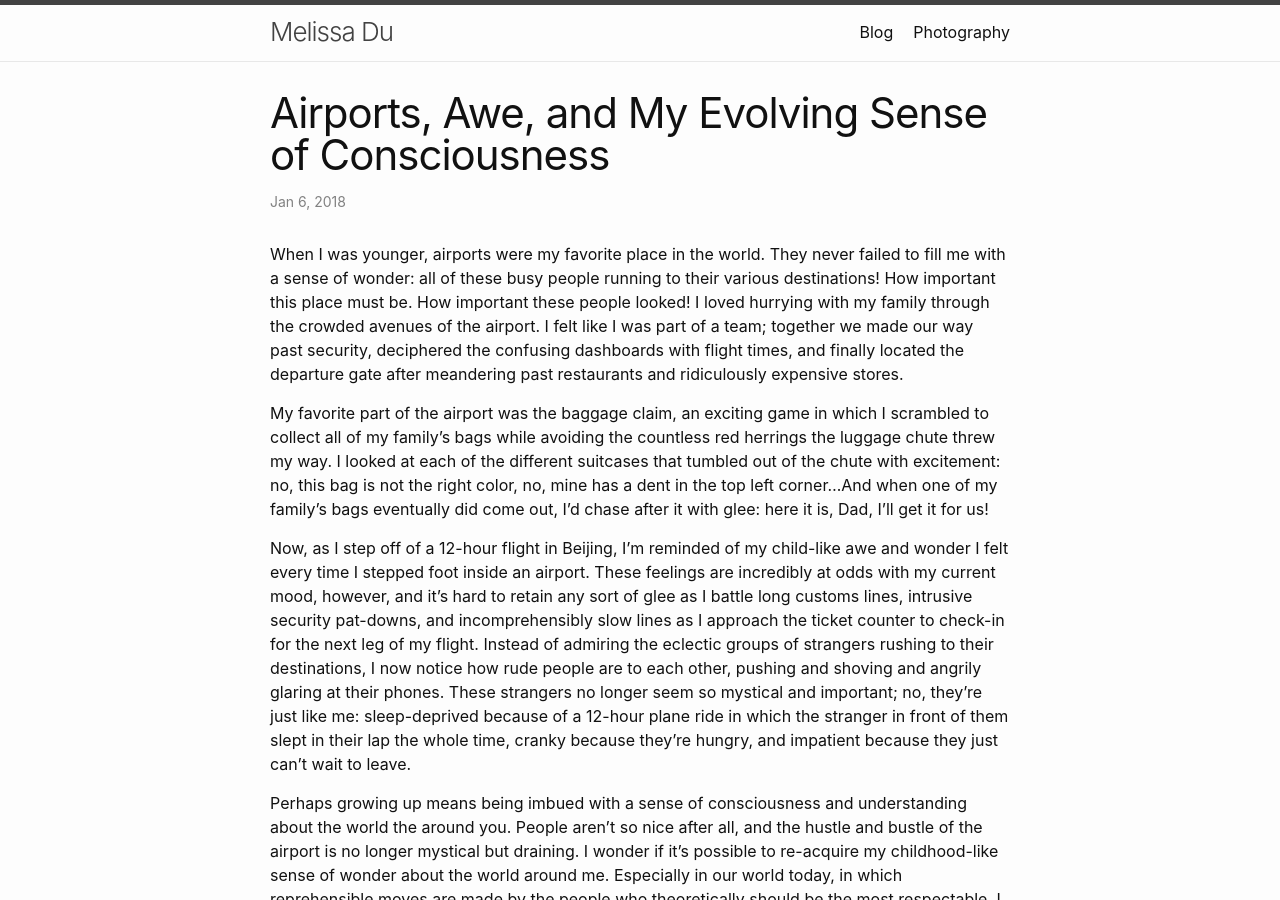
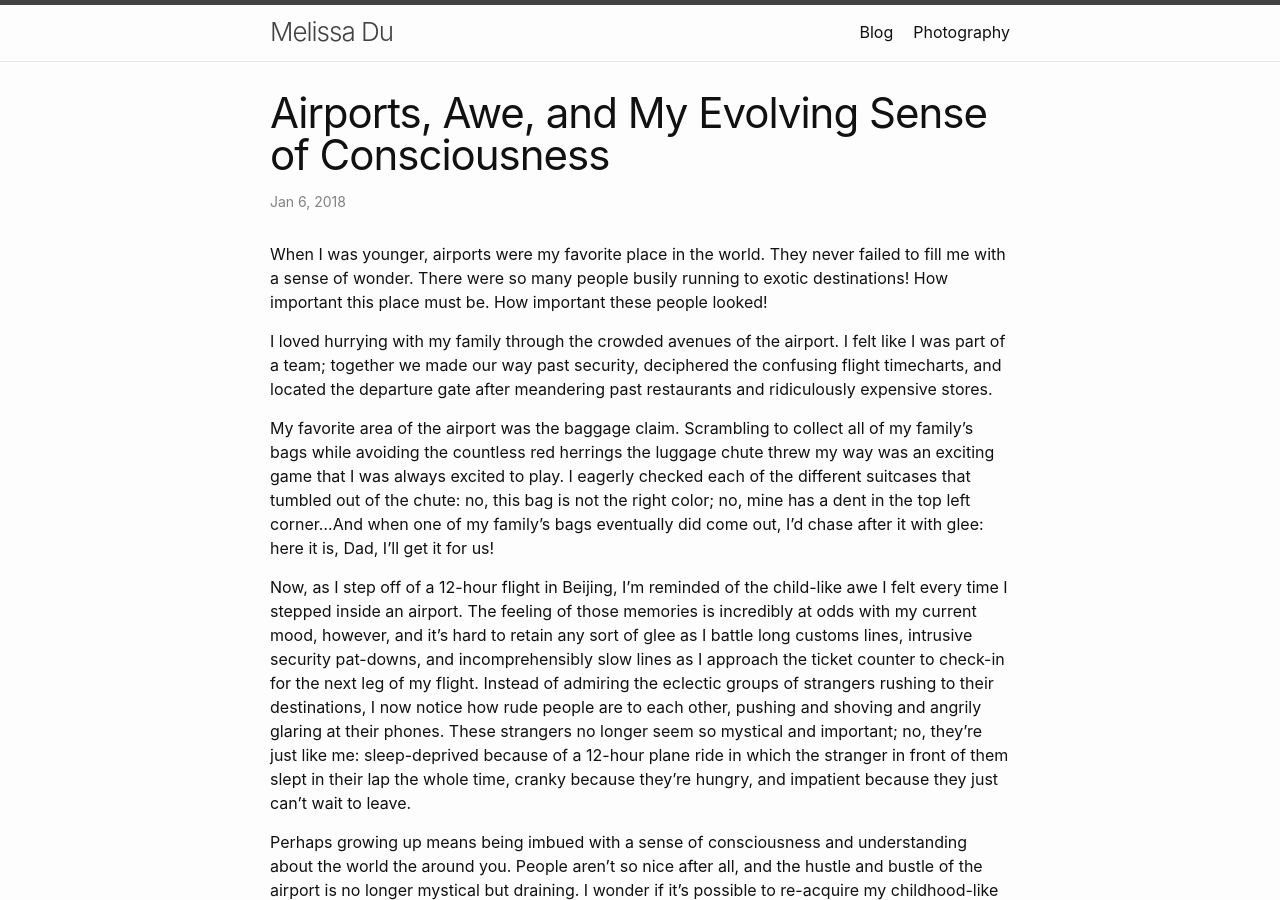
Before and after one commit to melissadu/melissadu.github.io, a Jekyll site: the page built from _posts/2018-01-05-airports-and-awe.markdown, in a window 1280 px wide and 900 px high. Built offline with Jekyll 4.4.1, drawn with Linux system fonts in a browser that asks for light colours; comment, search, counter and statistics services are not loaded.

Commit message:
edit to airports

```diff
--- a/_posts/2018-01-05-airports-and-awe.markdown
+++ b/_posts/2018-01-05-airports-and-awe.markdown
@@ -4,11 +4,13 @@ title:  "Airports, Awe, and My Evolving Sense of Consciousness"
 date:   2018-01-05 17:16:56 -0700
 ---
 
-When I was younger, airports were my favorite place in the world. They never failed to fill me with a sense of wonder: all of these busy people running to their various destinations! How important this place must be. How important these people looked! I loved hurrying with my family through the crowded avenues of the airport. I felt like I was part of a team; together we made our way past security, deciphered the confusing dashboards with flight times, and finally located the departure gate after meandering past restaurants and ridiculously expensive stores.
+When I was younger, airports were my favorite place in the world. They never failed to fill me with a sense of wonder. There were so many people busily running to exotic destinations! How important this place must be. How important these people looked!
 
-My favorite part of the airport was the baggage claim, an exciting game in which I scrambled to collect all of my family’s bags while avoiding the countless red herrings the luggage chute threw my way. I looked at each of the different suitcases that tumbled out of the chute with excitement: no, this bag is not the right color, no, mine has a dent in the top left corner…And when one of my family’s bags eventually did come out, I’d chase after it with glee: here it is, Dad, I’ll get it for us!
+I loved hurrying with my family through the crowded avenues of the airport. I felt like I was part of a team; together we made our way past security, deciphered the confusing flight timecharts, and located the departure gate after meandering past restaurants and ridiculously expensive stores.
 
-Now, as I step off of a 12-hour flight in Beijing, I’m reminded of my child-like awe and wonder I felt every time I stepped foot inside an airport. These feelings are incredibly at odds with my current mood, however, and it’s hard to retain any sort of glee as I battle long customs lines, intrusive security pat-downs, and incomprehensibly slow lines as I approach the ticket counter to check-in for the next leg of my flight. Instead of admiring the eclectic groups of strangers rushing to their destinations, I now notice how rude people are to each other, pushing and shoving and angrily glaring at their phones. These strangers no longer seem so mystical and important; no, they’re just like me: sleep-deprived because of a 12-hour plane ride in which the stranger in front of them slept in their lap the whole time, cranky because they’re hungry, and impatient because they just can’t wait to leave.
+My favorite area of the airport was the baggage claim. Scrambling to collect all of my family’s bags while avoiding the countless red herrings the luggage chute threw my way was an exciting game that I was always excited to play. I eagerly checked each of the different suitcases that tumbled out of the chute: no, this bag is not the right color; no, mine has a dent in the top left corner…And when one of my family’s bags eventually did come out, I’d chase after it with glee: here it is, Dad, I’ll get it for us!
+
+Now, as I step off of a 12-hour flight in Beijing, I’m reminded of the child-like awe I felt every time I stepped inside an airport. The feeling of those memories is incredibly at odds with my current mood, however, and it’s hard to retain any sort of glee as I battle long customs lines, intrusive security pat-downs, and incomprehensibly slow lines as I approach the ticket counter to check-in for the next leg of my flight. Instead of admiring the eclectic groups of strangers rushing to their destinations, I now notice how rude people are to each other, pushing and shoving and angrily glaring at their phones. These strangers no longer seem so mystical and important; no, they’re just like me: sleep-deprived because of a 12-hour plane ride in which the stranger in front of them slept in their lap the whole time, cranky because they’re hungry, and impatient because they just can’t wait to leave.
 
 Perhaps growing up means being imbued with a sense of consciousness and understanding about the world the around you. People aren’t so nice after all, and the hustle and bustle of the airport is no longer mystical but draining. I wonder if it’s possible to re-acquire my childhood-like sense of wonder about the world around me. Especially in our world today, in which reprehensible moves are made by the people who theoretically should be the most respectable, I want to hold on to my idea that the world is a beautiful, magical place and look beyond all the faults that I’ve come to know and become so familiar with.
 
```
